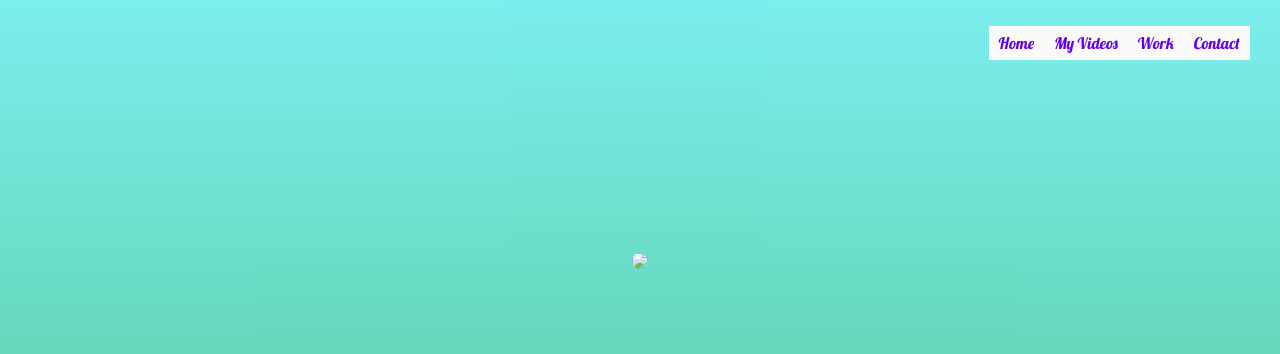
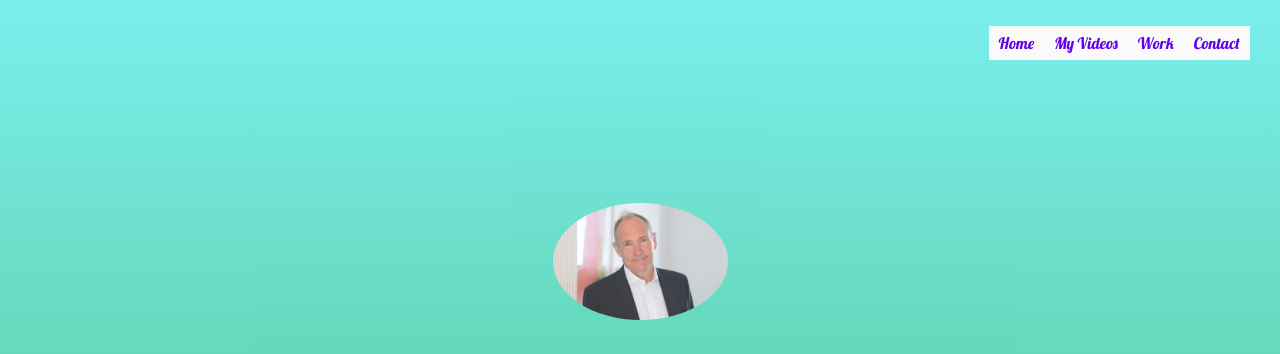
Before and after one commit to Yaazhini1/Tim, a plain HTML site: page Index.html in a window 1280 px wide. Shown: the top 354 px of the page. Drawn offline with Linux system fonts and the light colour scheme.

Commit message:
Add files via upload

```diff
--- a/Index.html
+++ b/Index.html
@@ -16,7 +16,7 @@
         <li><a href="#contact">Contact</a></li>
     </ul>
     <section id="welcome">
-        <div class="parallax-inner"> <img src="/Images/Tim.jpeg" class="profile" />
+        <div class="parallax-inner"> <img src="Tim.jpeg" class="profile" />
             <h1>I am <br> <span id="name">Tim Berners-Lee</span> </h1>
             <h2>I am the founder of www:World Wide Web</h2>
         </div>
```
